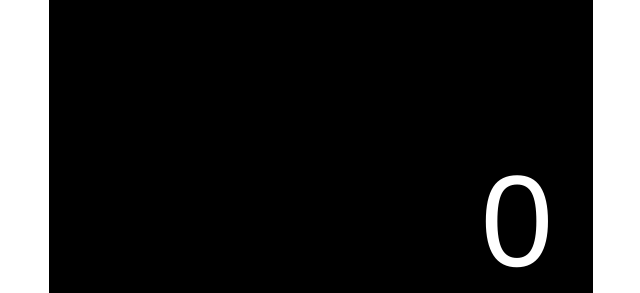
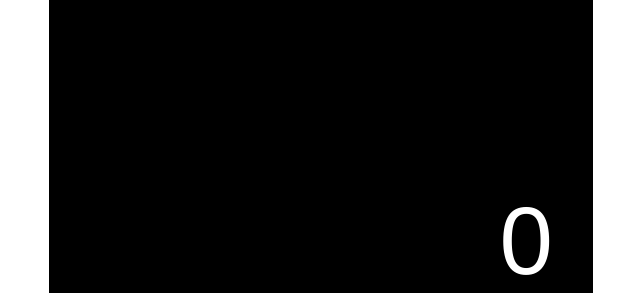
Before and after one commit to hsynarsln/js_ios_calculator, a plain HTML site: page index.html in a window 1280 px wide. Both pictures are taken after a click on the element "AC". Shown: the top 293 px of the page, without its empty margins (319-959 px from the left). Drawn offline with Linux system fonts and the light colour scheme.

Commit message:
Add files via upload

```diff
--- a/app.js
+++ b/app.js
@@ -20,25 +20,21 @@ var result = document.querySelector('#display');
 var ac = document.querySelector('#ac');
 var numbers = [zero, one, two, three, four, five, six, seven, eight, nine, decimal];
 var currentNumber = '';
-var operators = ['+', '-', 'x', '÷'];
+var operators = ['+', '-', '*', '/'];
 var lastChar;
 
 for (let i = 0; i < numbers.length; i++) {
   numbers[i].addEventListener('click', function () {
-    // if (display.innerHTML.length < 8) {
     currentNumber += numbers[i].innerHTML;
     updateDisplay(currentNumber);
-    // }
   });
 }
 
-function updateDisplay(msg) {
-  if (msg.toString().length < 9) {
-    result.innerHTML = msg;
-  } else if (msg > 11111111) {
-    result.innerHTML = 'error';
+function updateDisplay(value) {
+  if (value.toString().length < 8) {
+    result.innerHTML = value;
   } else {
-    result.innerHTML = msg.toString().substring(0, 5);
+    result.innerHTML = value.toString().substring(0, 8);
   }
 }
 
@@ -116,6 +112,6 @@ equal.addEventListener('click', function () {
 });
 
 ac.addEventListener('click', function () {
-  currentNumber = '0';
-  updateDisplay(currentNumber);
+  result.innerHTML = '0';
+  currentNumber = '';
 });
--- a/style.css
+++ b/style.css
@@ -16,7 +16,7 @@ body {
   margin: auto;
 }
 .container-display {
-  font-size: 130px;
+  font-size: 6rem;
   font-weight: 300;
   height: 30%;
   display: flex;
```
